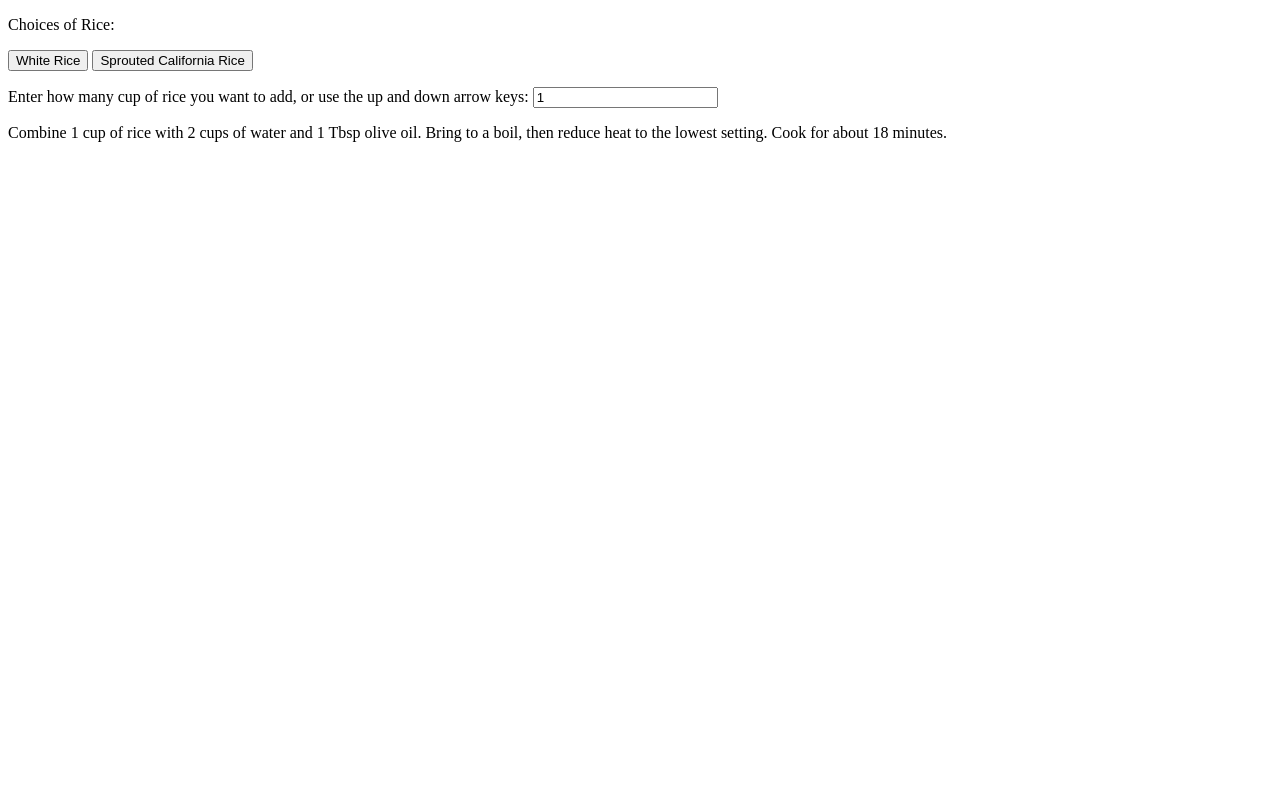
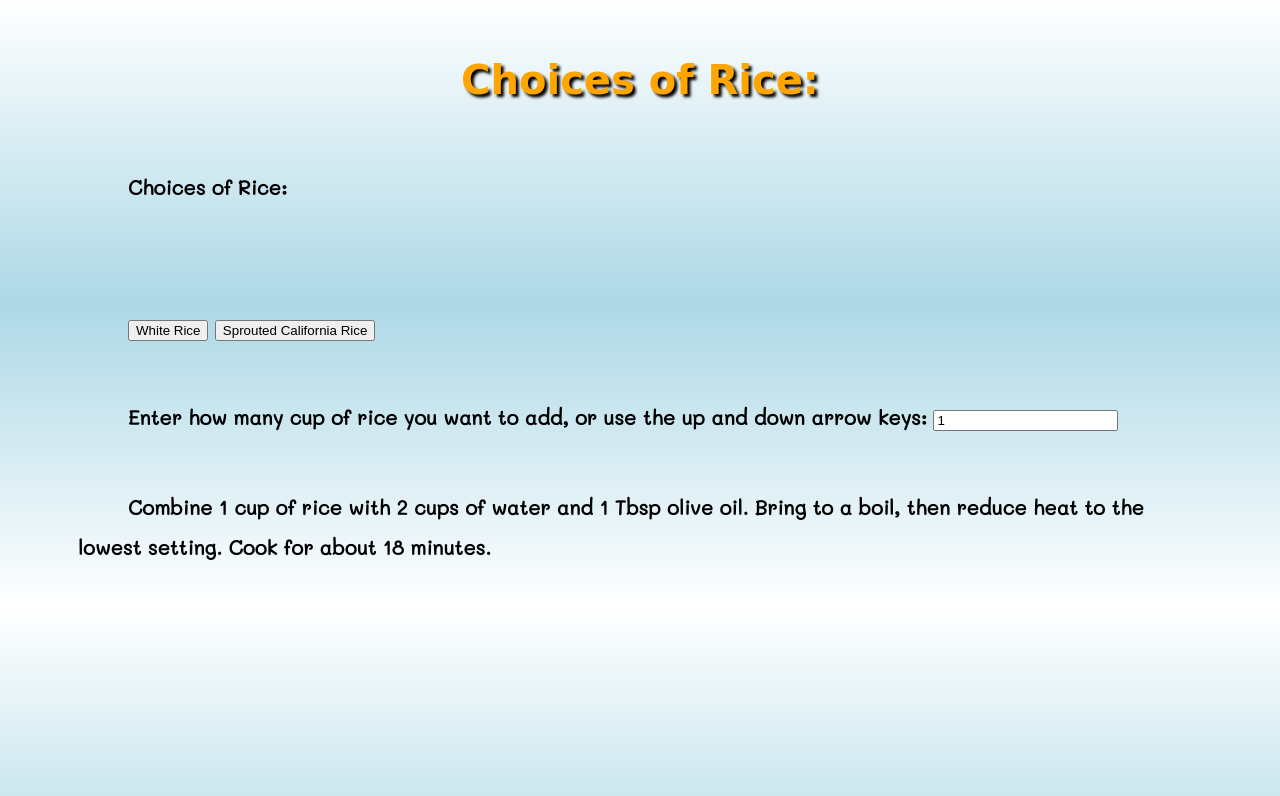
Before and after one commit to markjoho/assignment-2--intro-to-internet-programming--cs-275--spring-2022, a plain HTML site: page html/index.html in a window 1280 px wide. Both pictures are taken after a click on the button "White Rice". Drawn offline with Linux system fonts and the light colour scheme; files that its build step writes are made by us from their sources; files whose address does not match are found by name; a web font is replaced by a local one.

Commit message:
Add style

```diff
--- a/css/style.css
+++ b/css/style.css
@@ -0,0 +1,22 @@
+body {
+  background-image: linear-gradient(to bottom, White, LightBlue, White);
+}
+h1 {
+  padding: 20px;
+  color: Orange;
+  font: bold 40px/60px Sofia, cursive;
+  text-shadow: 3px 3px 3px #000000;
+  text-align: center;
+  margin-top: 30px;
+}
+p {
+  padding: 10px;
+  color: Black;
+  text-indent: 50px;
+  line-height: 5.0;
+  margin-left: 60px;
+  margin-right: 60px;
+  margin-top: 10px;
+  margin-bottom: 30px;
+  font: bold 20px/40px Mali, cursive;
+}
--- a/html/index.html
+++ b/html/index.html
@@ -5,10 +5,39 @@
   <meta name="viewport" content="width=device-width, initial-scale=1.0">
   <title>Mark Pimpa | Assignment 2 | Intro to Internet Programming</title>
   <link rel="stylesheet" href="css/style.css"><!-- DO NOT ALTER THIS LINE -->
+  <link rel="preconnect" href="https://fonts.googleapis.com">
+  <link rel="preconnect" href="https://fonts.gstatic.com" crossorigin>
+  <link href="https://fonts.googleapis.com/css2?family=Mali&family=Shizuru&display=swap" rel="stylesheet">
+  <link rel="stylesheet" href="https://fonts.googleapis.com/css?family=Sofia&effect=fire">
+  <style>
+  body {
+    background-image: linear-gradient(to bottom, White, LightBlue, White);
+  }
+  h1 {
+    padding: 20px;
+    color: Orange;
+    font: bold 40px/60px Sofia, cursive;
+    text-shadow: 3px 3px 3px #000000;
+    text-align: center;
+    margin-top: 30px;
+  }
+  p {
+    padding: 10px;
+    color: Black;
+    text-indent: 50px;
+    line-height: 5.0;
+    margin-left: 60px;
+    margin-right: 60px;
+    margin-top: 10px;
+    margin-bottom: 30px;
+    font: bold 20px/40px Mali, cursive;
+  }
+  </style>
 </head>
 <body>
   <main>
-  <p>Choices of Rice: </p>
+  <h1>Choices of Rice: </h1>
+  <p>Choices of Rice: <p>
   <p><button id="white-rice"> White Rice </button> <button id="california-rice"> Sprouted California Rice </button></p>
   <p><label for="number-box">Enter how many cup of rice you want to add, or use the up and down arrow keys:</label>
   <input type="number" value="1" name="number-box" id="number-box"></p>
@@ -17,7 +46,45 @@
   <!--All your HTML code must go here, after the <code>body</code> element and before the <code>script</code> element.-->
   <script src="js/app.js"></script><!-- DO NOT ALTER THIS LINE -->
   <script>
+  let leftButton = document.getElementById(`white-rice`),
+      rightButton = document.getElementById(`california-rice`),
+      errorStyles = `background-color: red;
+          padding: 2px;
+          color: white;
+          font-family: monospace;
+          border-radius: 4px;`,
+      resetStyles = `background-color: inherit;
+          padding: inherit;
+          font-family: inherit;
+          border-radius: none`;
+      isWhiteRice = new Boolean(false);
+      isCalRice = new Boolean(false);
 
+  function showAlertWhiteRice () {
+      var HowMuch = document.getElementById(`number-box`).value;
+      document.getElementById("Instruction").innerHTML ="Combine " + HowMuch + " cup of rice with " + HowMuch*2 + " cups of water and 1 Tbsp olive oil. Bring to a boil, then reduce heat to the lowest setting. Cook for about 18 minutes.";
+  }
+
+  function showAlertCaliforniaRice () {
+      var HowMuch = document.getElementById(`number-box`).value;
+      document.getElementById("Instruction").innerHTML ="For slightly al dente rice: Combine " + HowMuch + " cups of rice with " + HowMuch*1.6 + " cups of water or broth and 1 Tbsp olive oil. Bring to a boil and stir once to mix. Reduce heat to low, cover with a tight-fitting lid and cook for 25 minutes. Remove from heat and let stand for 5 minutes. Fluff with a fork and serve. For softer rice: Increase liquid by " + HowMuch*0.4 + " cup and cook time by 5 minutes.";
+  }
+
+  if (null !== leftButton) {
+      leftButton.addEventListener(`click`, showAlertWhiteRice);
+      isWhiteRice = true;
+      isCalRice = false;
+  } else {
+      console.error(`A reference to ID %c white-rice %c could not be established`, errorStyles, resetStyles);
+  }
+
+  if (null !== rightButton) {
+      rightButton.addEventListener(`click`, showAlertCaliforniaRice);
+      isWhiteRice = false;
+      isCalRice = true;
+  } else {
+      console.error(`A reference to ID %c california-rice %c could not be established`, errorStyles, resetStyles);
+  }
   </script>
 </body>
 </html>
--- a/js/app.js
+++ b/js/app.js
@@ -10,7 +10,8 @@ window.onload = () => {
             padding: inherit;
             font-family: inherit;
             border-radius: none`;
-
+        isWhiteRice = new Boolean(false);
+        isCalRice = new Boolean(false);
 
     function showAlertWhiteRice () {
         var HowMuch = document.getElementById(`number-box`).value;
@@ -24,12 +25,16 @@ window.onload = () => {
 
     if (null !== leftButton) {
         leftButton.addEventListener(`click`, showAlertWhiteRice);
+        isWhiteRice = true;
+        isCalRice = false;
     } else {
         console.error(`A reference to ID %c white-rice %c could not be established`, errorStyles, resetStyles);
     }
 
     if (null !== rightButton) {
         rightButton.addEventListener(`click`, showAlertCaliforniaRice);
+        isWhiteRice = false;
+        isCalRice = true;
     } else {
         console.error(`A reference to ID %c california-rice %c could not be established`, errorStyles, resetStyles);
     }
```
